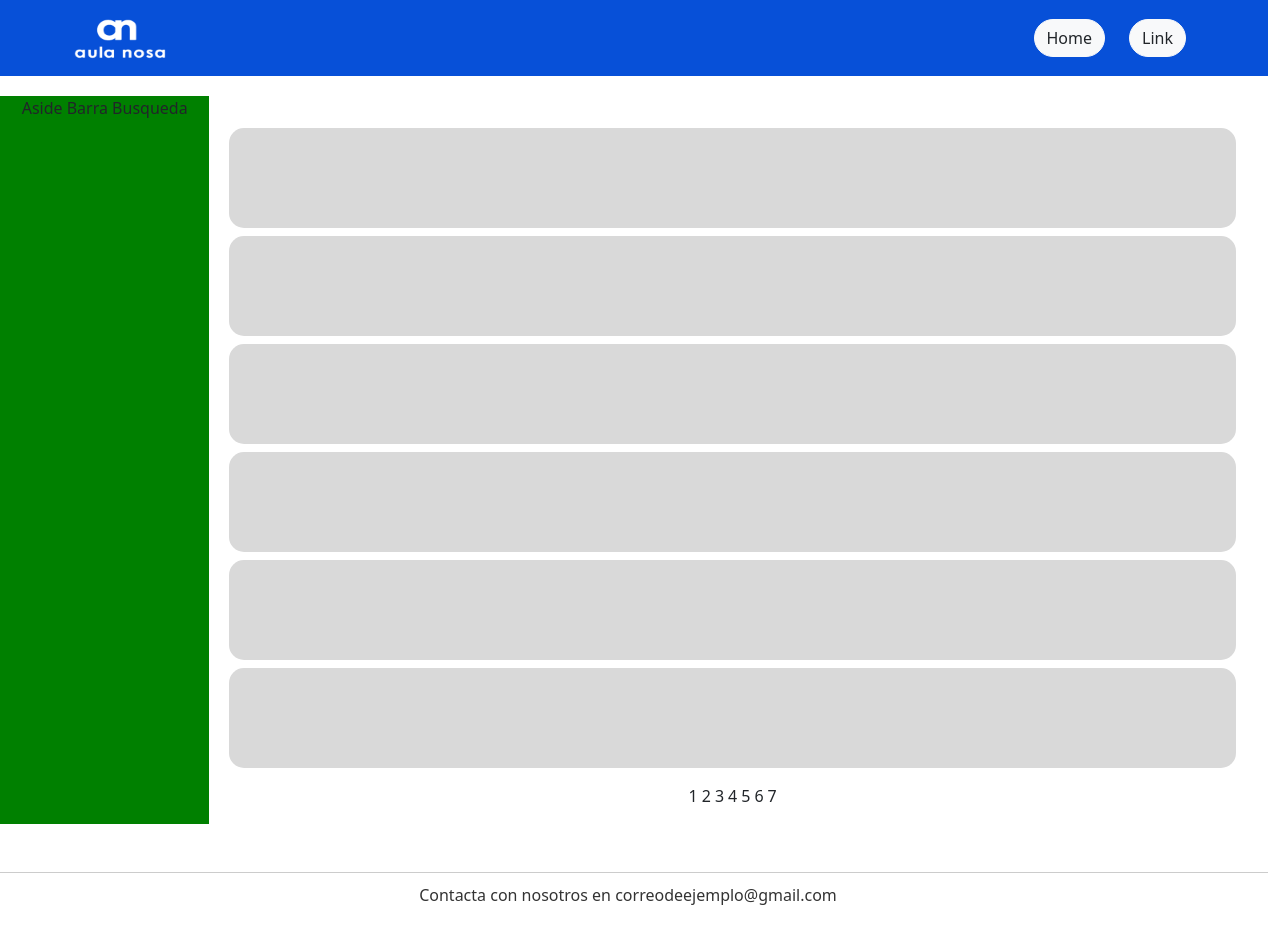
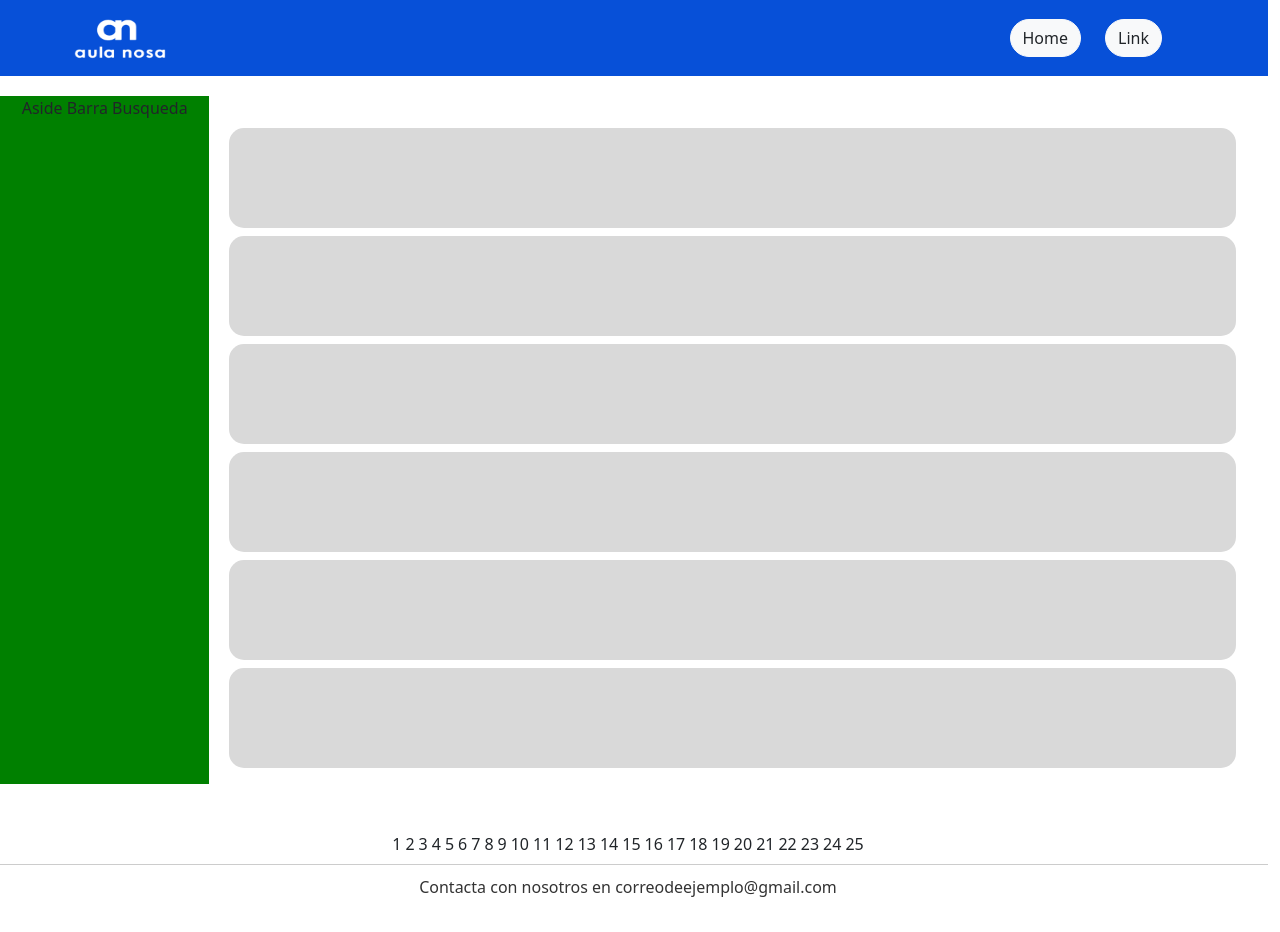
Before and after one commit to pabloalbrdz/PracticaFinDeCursoWebAulaNosa23-24, a React (Create React App) app: page / in a window 1280 px wide. Built offline with nearby package versions, Linux system fonts and the light colour scheme.

Commit message:
#10 Diseño Pantalla Buscar Cursos y Buscar Ofertas

```diff
--- a/src/component/Header.js
+++ b/src/component/Header.js
@@ -1,15 +1,15 @@
 import Container from 'react-bootstrap/Container';
 import Nav from 'react-bootstrap/Nav';
 import Navbar from 'react-bootstrap/Navbar';
+import AulaNosaLogo from '../assets/img/logo.png';
 import Button from 'react-bootstrap/Button';
-import AulaNosaLogo from '../assets/img/logo.png';
-import "./Header.css"
-
+//que el nombre de la función sea el mismo nombre que el archivo.js
 function Header() {
   return (
+        // Contenedor del Navbar
     <Navbar expand="lg">
       <Container>
-        <Navbar.Brand href="#home">
+        <Navbar.Brand href="#home" className=''>
           <img
             src={AulaNosaLogo}
             width="100"
@@ -21,11 +21,11 @@ function Header() {
         <Navbar.Toggle aria-controls="basic-navbar-nav" />
         <Navbar.Collapse id="basic-navbar-nav" className="justify-content-end">
           <Nav>
-            <Nav.Item>
+          <Nav.Item>
               <Button variant="light" className="rounded-pill text-dark me-4">Home</Button>
             </Nav.Item>
             <Nav.Item>
-              <Button variant="light" className="rounded-pill text-dark">Link</Button>
+              <Button variant="light" className="rounded-pill text-dark me-4">Link</Button>
             </Nav.Item>
           </Nav>
         </Navbar.Collapse>
--- a/src/view/CursosOfertas.css
+++ b/src/view/CursosOfertas.css
@@ -13,6 +13,7 @@ footer{
 #cursosofertaspantallaMain{
     margin-bottom: 5%;
 }
+
 #aside1{
     background-color: green;
 }
--- a/src/view/CursosOfertas.js
+++ b/src/view/CursosOfertas.js
@@ -5,20 +5,22 @@ import Footer from "../component/Footer";
 
 function CursosOfertas(){
 
+    // Array de ejemplo para ver como quedarian las ofertas
     let array = new Array();
     for (let i=1; i<=6; i++){
         array.push(<Articulo title={i}></Articulo>);
     }
 
+    // Ejeplo de recuperar un array con todas las ofertas y cursos
     let ofertascursos = new Array();
-    for (let i=1; i<=40; i++){
+    for (let i=1; i<=150; i++){
         ofertascursos.push(<Articulo title={i}></Articulo>);
     }
 
+    // Paginacion (no tiene funcionalidad, eso es otra tarea)
     let pagina = 0;
     let inicio = 0;
     let final = 0;
-
     let pags = new Array();
     while(final < ofertascursos.length){
         inicio = (pagina * 6) + 1;
@@ -29,20 +31,24 @@ function CursosOfertas(){
 
     return(
         <div id="cursosofertaspantalla" className="row vw-100">
+            {/* Header */}
             <Header></Header>
             <main id="cursosofertaspantallaMain" className="col-12 d-flex flex-row mt-1">
+                {/* Aqui va el aside que se hara en otra tarea */}
                 <aside id="aside1" className="col-2 mt-3 h-100">
                     Aside Barra Busqueda
                 </aside>
                 <section className="col-10 mt-5">
+                    {/* Aqui van los cursos y ofertas */}
                     <div className="d-flex flex-column gap-2">
                         {array}
                     </div>
-                    <div id="paginacionCursosOfertas" className="mt-3">
-                        {pags}
-                    </div>
                 </section>
             </main>
+            {/* Paginacion */}
+            <div id="paginacionCursosOfertas" className="mb-2">
+                {pags}
+            </div>
             <Footer></Footer>
         </div>
     );
```
